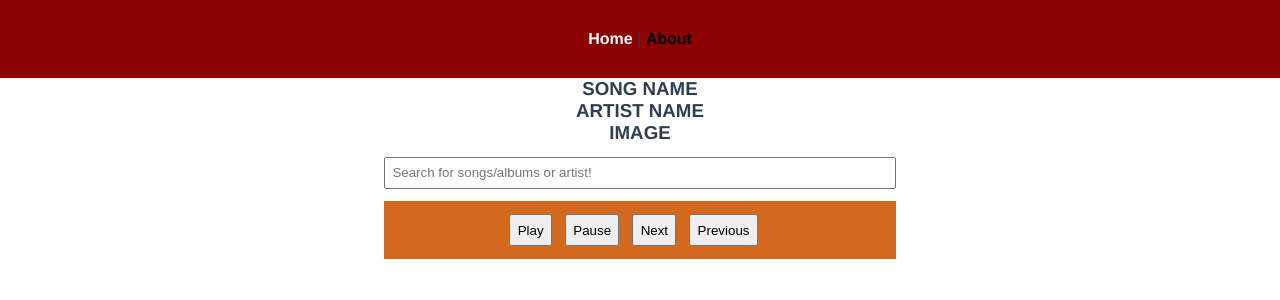
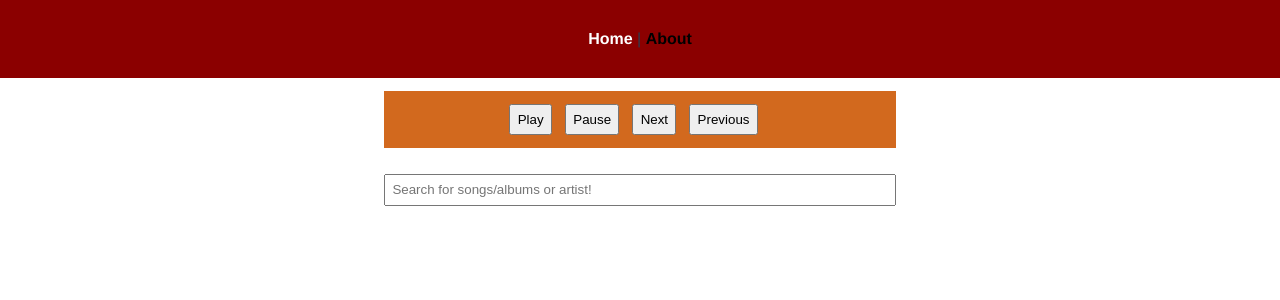
Before and after one commit to Francisco-fco/MusicPlayer, a Vue app in the folder music-player/: page /#/ in a window 1280 px wide. Shown: the top 300 px of the page. Built offline with nearby package versions, Linux system fonts and the light colour scheme.

Commit message:
small fixes

```diff
--- a/music-player/src/components/Music.vue
+++ b/music-player/src/components/Music.vue
@@ -7,6 +7,7 @@
       <p>Album: {{ music.album.name }}</p>
       <p>Id: {{ music.videoId }}</p>
       <button @click="Play(music.videoId)">Play</button>
+      <button @click="Pause(music.videoId)">Pause</button>
       <button @click="Share()">Share song</button>
     </div>
     <div class="artista" v-if="music.type == 'artist'">
@@ -26,14 +27,7 @@
 
 <script>
 export default {
-    // data() {
-    //     return{
-    //         videoId: "",
-    //         name: "",
-    //     }
-    // },
-
-    props: ['music'],
+  props: ["music"],
 
   computed: {
     fetchSearchList() {
@@ -49,9 +43,12 @@ export default {
       window.player.playVideo();
       console.log("playing videoId");
     },
+
+    Paus(paus) {
+      window.player.pauseVideo(paus);
     },
-
-}
+  },
+};
 </script>
 
 <style></style>
--- a/music-player/src/components/Player.vue
+++ b/music-player/src/components/Player.vue
@@ -1,16 +1,9 @@
 <template>
-
-<!-- MIGHT NOT NEED THIS COMPONENT -->
+  <!-- MIGHT NOT NEED THIS COMPONENT -->
 
   <div class="player-container">
-    <div class="song-container">
-      <h3>SONG NAME</h3>
-      <h3>ARTIST NAME</h3>
-      <h3>IMAGE</h3>
-    </div>
-    <SearchBar />
     <div class="buttons">
-      <button id="play" v-on:click="play(getVideoId)">Play</button>
+      <button id="play" v-on:click="play(music.videoId)">Play</button>
       <button id="pause" @click="pause()">Pause</button>
       <button id="next" @click="next()">Next</button>
       <button id="previous" @click="previous()">Previous</button>
@@ -19,7 +12,6 @@
 </template>
 
 <script>
-import SearchBar from "./SearchBar.vue";
 export default {
   data() {
     return {
@@ -28,17 +20,14 @@ export default {
   },
 
   computed: {
-    getVideoId(){
+    getVideoId() {
       return this.$store.getters.getVideoId;
-    }
+    },
   },
 
-  components: {
-    SearchBar,
-  },
+  components: {},
 
   methods: {
-
     play(getVideoId) {
       // calling global variable
       window.player.loadVideoById(getVideoId);
@@ -50,17 +39,16 @@ export default {
     },
 
     next() {
-     // let videoId = videoId;
+      // let videoId = videoId;
       window.player.loadVideoById();
       window.player.nextVideo();
     },
 
     previous() {
-    //  let videoId = videoId;
+      //  let videoId = videoId;
       window.player.loadVideoById();
       window.player.previousVideo();
     },
-
   },
 };
 </script>
@@ -95,6 +83,7 @@ header {
   display: flex;
   justify-content: center;
   padding: 1vw;
+  margin: 1vw;
   background-color: chocolate;
   margin-left: 30%;
   margin-right: 30%;
--- a/music-player/src/components/SearchBar.vue
+++ b/music-player/src/components/SearchBar.vue
@@ -7,7 +7,6 @@
       v-on:keyup.enter="search(searchText)"
       v-model="searchText"
     />
-    <span>{{ searchText }}</span>
     <div class="searchResult">
       <ol>
         <li v-for="music in fetchSearchList.content" :key="music">
@@ -55,4 +54,10 @@ export default {
 };
 </script>
 
-<style></style>
+<style>
+  input {
+  width: 40%;
+  padding: 0.5vw;
+  margin: 1vw;
+}
+</style>
--- a/music-player/src/views/Home.vue
+++ b/music-player/src/views/Home.vue
@@ -1,21 +1,20 @@
 <template>
   <div class="container">
     <Player />
-    <div class="result-container">
-  </div>
+    <SearchBar />
+    <div class="result-container"></div>
   </div>
 </template>
 
 <script>
+import SearchBar from "../components/SearchBar.vue";
 import Player from "../components/Player.vue";
 export default {
   components: {
+    SearchBar,
     Player,
-  }
-
-}
+  },
+};
 </script>
 
-<style>
-
-</style>
+<style></style>
```
Lines whose indentation alone changed are shown as unchanged.
